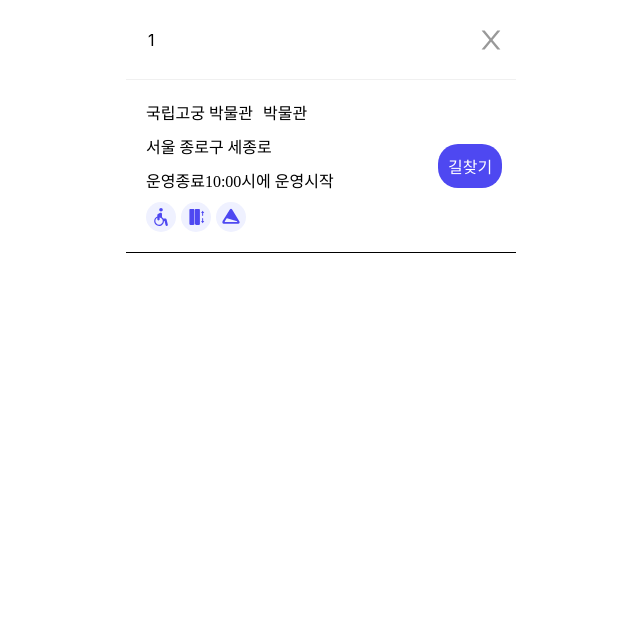
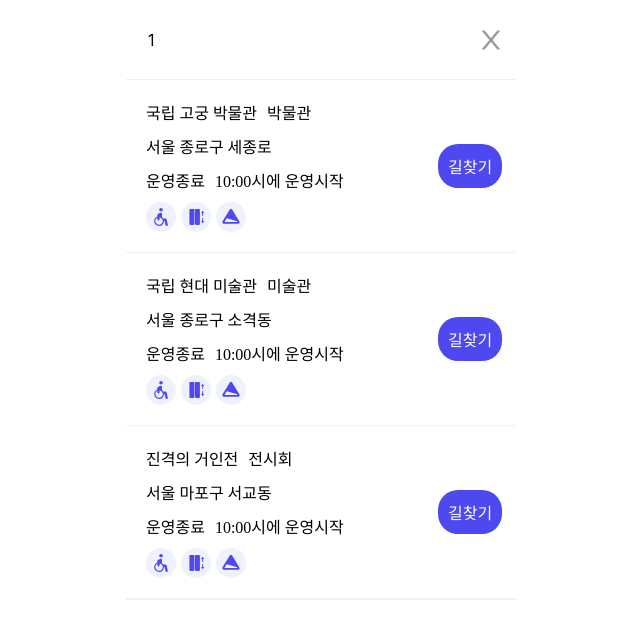
Before and after one commit to BFGGyu/BF-frontend, a Next.js app: page /search/1 in a window 1280 px wide. Shown: the top 638 px of the page, without its empty margins (319-959 px from the left). Built offline with nearby package versions, Linux system fonts and the light colour scheme; no server answers; a web font is replaced by a local one.

Commit message:
Feat: #11 - 검색결과 state로 관리

```diff
--- a/pages/search/[result].tsx
+++ b/pages/search/[result].tsx
@@ -1,22 +1,57 @@
 import SearchBar from '@/components/common/SearchBar';
 import COLOR from '@/constants/colors';
+import { GetServerSideProps } from 'next';
 import Image from 'next/image';
 import { useRouter } from 'next/router';
 import { useEffect, useState } from 'react';
 import styled from 'styled-components';
 
-const SearchResultIndex = () => {
+const SearchResultIndex = ({ result }: { result: string }) => {
   const router = useRouter();
 
   const [searchResult, setSearchResult] = useState<string>('');
+  const [searchList, setSearchList] = useState([
+    {
+      id: '0',
+      name: '국립 고궁 박물관',
+      type: '박물관',
+      location: '서울 종로구 세종로'
+    },
+    {
+      id: '1',
+      name: '국립 현대 미술관',
+      type: '미술관',
+      location: '서울 종로구 소격동'
+    },
+
+    {
+      id: '2',
+      name: '진격의 거인전',
+      type: '전시회',
+      location: '서울 마포구 서교동'
+    }
+  ]);
 
   useEffect(() => {
-    if (typeof router.query.result === 'string') setSearchResult(router.query.result);
-  });
+    setSearchResult(result);
+  }, [result]);
+
   return (
     <>
-      <SearchBar text={router.query.result} />
-      <div style={{ display: 'flex', borderBottom: '1px solid black' }}>
+      <SearchBar text={result} />
+      <div
+        style={{
+          display: 'flex',
+          flexDirection: 'column',
+          borderBottom: '1px solid black',
+          borderColor: COLOR.LINE
+        }}
+      >
+        {searchList.map((result) => (
+          <div
+            key={result.id}
+            style={{ display: 'flex', borderBottom: '1px solid black', borderColor: COLOR.LINE }}
+          >
             <div
               style={{
                 display: 'flex',
@@ -27,11 +62,11 @@
               }}
             >
               <div style={{ display: 'flex', gap: 10 }}>
-            <div>국립고궁 박물관</div>
-            <div>박물관</div>
+                <div>{result.name}</div>
+                <div>{result.type}</div>
               </div>
-          <div>서울 종로구 세종로</div>
-          <div style={{ display: 'flex' }}>
+              <div>{result.location}</div>
+              <div style={{ display: 'flex', gap: 10 }}>
                 <div>운영종료</div>
                 <div>10:00시에 운영시작</div>
               </div>
@@ -45,8 +80,18 @@
               <RouteButton>길찾기</RouteButton>
             </div>
           </div>
+        ))}
+      </div>
     </>
   );
+};
+
+export const getServerSideProps = async ({ query: { result } }: { query: { result: string } }) => {
+  // fetching data here
+  // Return the data as props
+  return {
+    props: { result }
+  };
 };
 
 const IconWrapper = styled.div`
```
Lines whose indentation alone changed are shown as unchanged.
